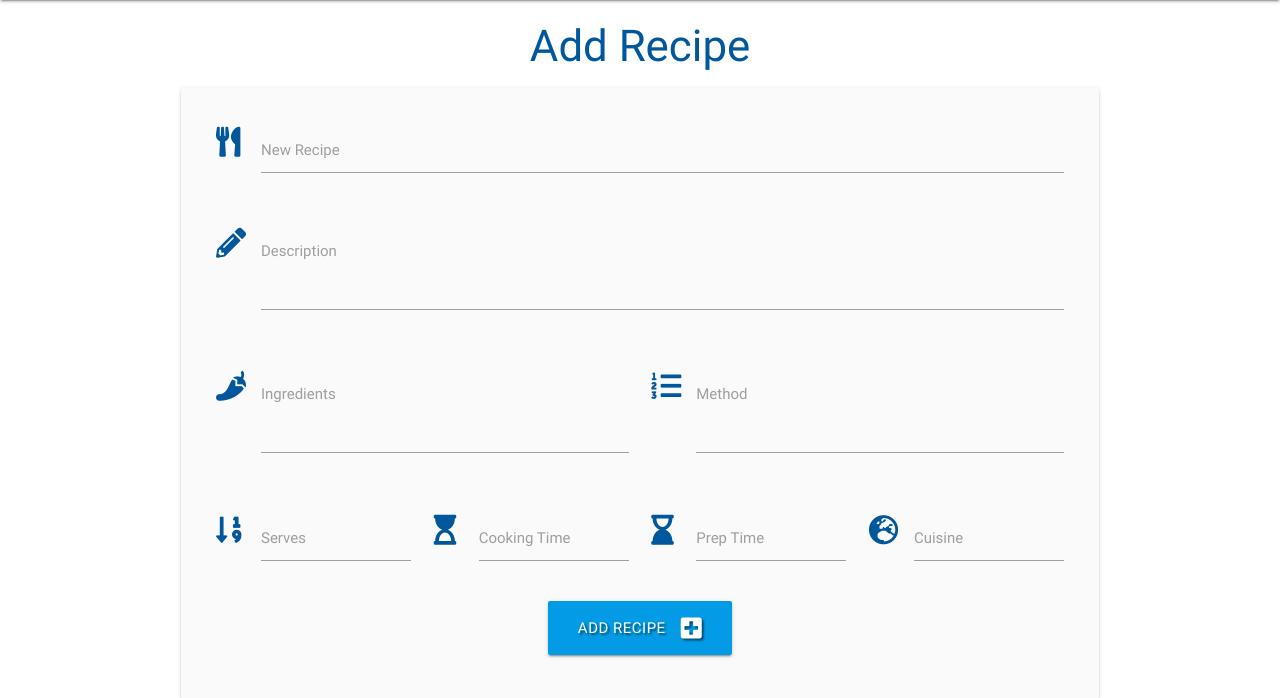
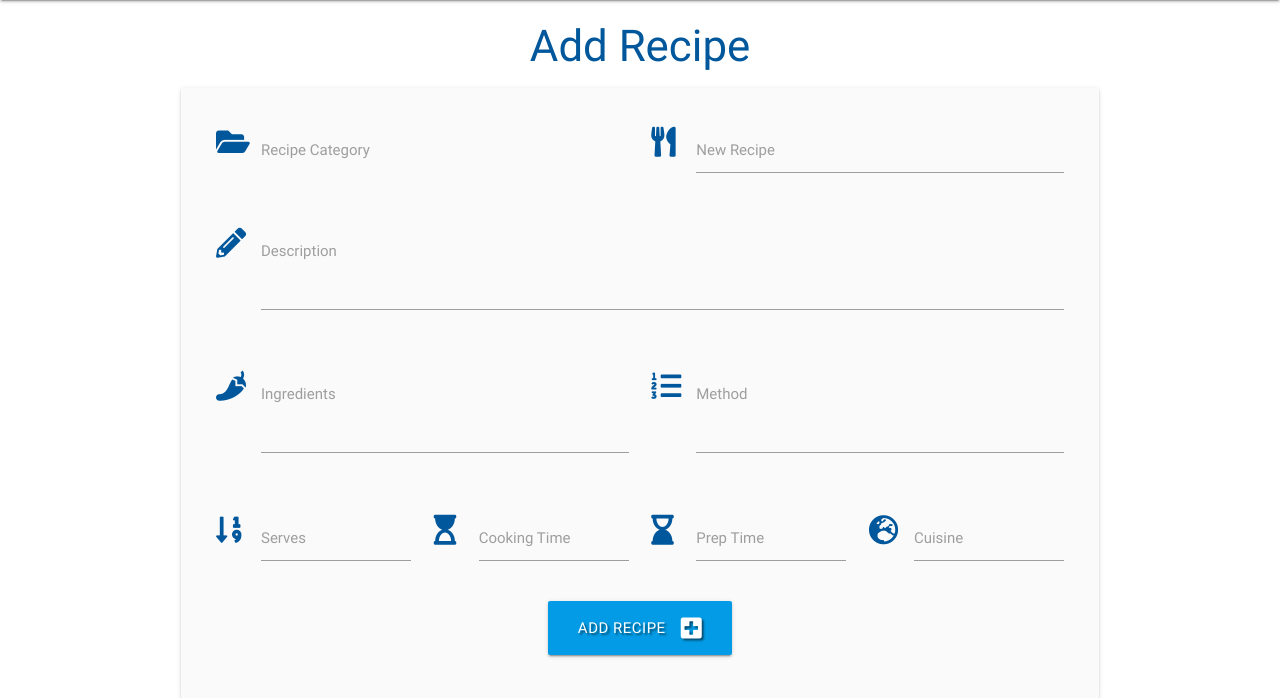
Before and after one commit to mattjboland/ci-milestonethree, a Flask app: page /add_recipe in a window 1280 px wide. Shown: the part 72-770 px from the top of the page. Run offline with Flask 2, Linux system fonts and the light colour scheme; data that the repository does not hold is empty; some libraries are stand-ins or nearby versions.

Commit message:
changed row so category and new recipe on one row, still select category not working properly

```diff
--- a/templates/add_recipe.html
+++ b/templates/add_recipe.html
@@ -7,8 +7,8 @@
 <div class="row card-panel grey lighten-5">
 	<form class="col s12" method="POST" action="{{ url_for('add_recipe') }}">
     <!-- choose category -->
-        <!--<div class="row">
-		    <div class="input-field col s12">
+        <div class="row">
+		    <div class="input-field col s6">
                 <i class="fas fa-folder-open prefix light-blue-text text-darken-4"></i>
 			    <select id="category_name" name="category_name" class="validate" required>
                     <option value="" disabled selected>Choose your category</option>
@@ -18,10 +18,10 @@
                 </select>
                 <label for="category_name">Recipe Category</label>
             </div>
-		</div>-->
+
         <!-- add title new recipe -->
-		<div class="row">
-			<div class="input-field col s12">
+
+			<div class="input-field col s6">
 				<i class="fas fa-utensils prefix light-blue-text text-darken-4"></i>
 				<input id="recipe_title" name="recipe_title" minlength="5" maxlength="50"
                         type="text" class="validate" required>
```
